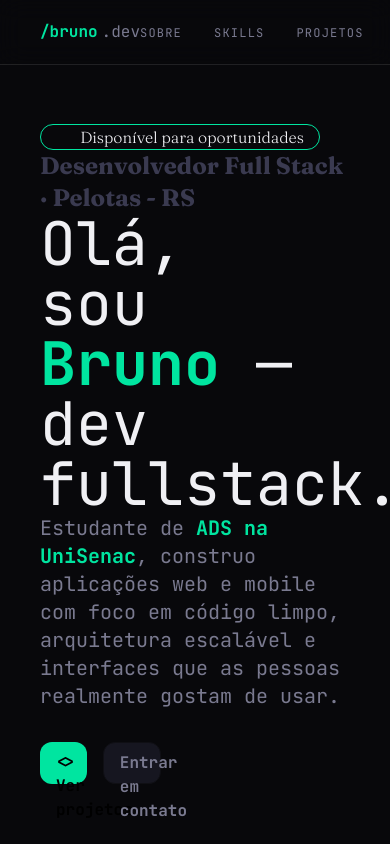
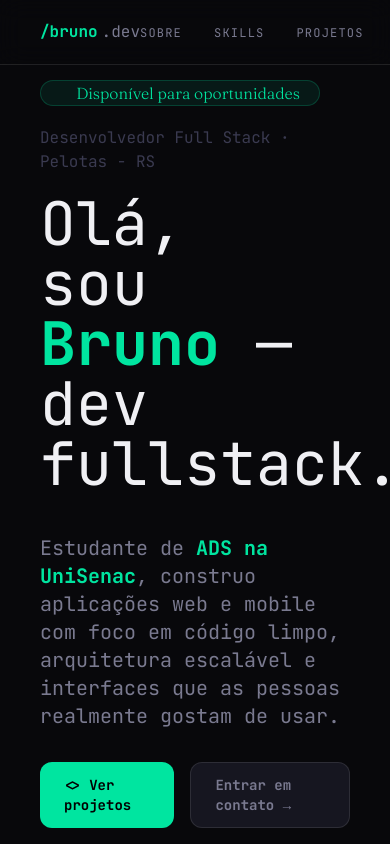
Before and after one commit to brunorehling/bruno-portfolio, a React (Vite) app: page / in a window 390 px wide. Shown: the top 844 px of the page. Built offline with nearby package versions, Linux system fonts and the light colour scheme.

Commit message:
ajustando a responsividade para dispositivos móveis

```diff
--- a/src/components/About.tsx
+++ b/src/components/About.tsx
@@ -8,8 +8,8 @@ export function About() {
 
             <h1 className="text-5xl font-bold mb-4 text-white">Quem está <span className="text-muted font-normal">por trás</span> < br/> do código</h1>
 
-            <div className="flex gap-10 mb-10">
-                <div className="w-1/2">
+            <div className="flex flex-col gap-10 mb-10 sm:flex-row">
+                <div className="w-full sm:w-1/2">
                     <p className="text-dim mb-4">Sou desenvolvedor full-stack em formação, apaixonado por
                         transformar ideias em produtos que resolvem problemas reais. Estou no 3º ano de ADS
                         na UniSenac Pelotas, construindo meu portfólio com projetos que importam. < br/>< br/>
@@ -17,7 +17,7 @@ export function About() {
                         Meu projeto atual é o AlertaMEI — uma aplicação financeira completa para
                         microempreendedores, com DRE simplificado, controle de transações e alertas de limite..</p>
                 </div>
-                <div className="w-1/2 grid grid-cols-2 gap-4">
+                <div className="grid grid-cols-2 gap-4 sm:w-1/2">
                     <MiniCard
                         title="3º"
                         description="ano de ADS"
--- a/src/components/Footer.tsx
+++ b/src/components/Footer.tsx
@@ -1,7 +1,7 @@
 export function Footer() {
   return (
     <footer className="border-t border-white/5 py-8">
-      <div className="max-w-4xl mx-auto px-10 flex items-center justify-between">
+      <div className="max-w-4xl mx-auto px-10 flex flex-col items-center justify-between sm:flex-row gap-4">
 
         <p className="text-dim text-xs">
           Feito com <span className="text-green">♥</span> e muito{' '}
--- a/src/components/Hero.tsx
+++ b/src/components/Hero.tsx
@@ -3,17 +3,17 @@ export function Hero() {
   return (
     <section id="hero" className="min-h-screen flex flex-col justify-center pt-16">
 
-      <div className="flex items-center justify-center max-w-70 rounded-4xl border border-green">
-        <div className="bg-green w-4 h-4 rounded-full mr-2 blink" />
+      <div className="flex items-center justify-center max-w-70 rounded-4xl text-green bg-green/8 border border-green/20">
+        <div className="bg-green w-2 h-2 rounded-full mr-2 blink" />
         <h1>
             Disponível para oportunidades
         </h1>
       </div>
-      <h2 className="text-2xl font-bold text-dim">
+      <p className=" text-dim mt-5 mb-5">
         Desenvolvedor Full Stack · Pelotas - RS
-      </h2>
+      </p>
 
-      <p className="text-6xl">
+      <p className="text-6xl mb-10">
         Olá, <br /> sou <span className="font-bold text-green">Bruno</span> —<br /> dev fullstack.
       </p>
 
@@ -22,14 +22,20 @@ export function Hero() {
         arquitetura escalável e interfaces que as pessoas realmente gostam de usar.
       </p>
 
-      <div className="flex justify-between w-[30vw] gap-4 mt-8">
-        <a href="#projetos" className="w-[12vw] h-[5vh] bg-green text-black font-bold py-2 px-4 rounded-xl hover:bg-green/80 transition-colors duration-200">
-          &lt;&gt; Ver projetos
-        </a>
-        <a href="#contato" className="w-[15vw] h-[5vh] bg-bg3 text-muted border border-bg2 font-bold py-2 px-4 rounded-xl hover:text-white transition-colors duration-200">
-          Entrar em contato
-        </a>
-      </div>
+      <div className="flex gap-4 mt-8">
+        <a
+          href="#projetos"
+          className="flex items-center justify-center bg-green text-black font-bold py-3 px-6 rounded-xl hover:bg-green/80 transition-colors duration-200 text-sm"
+        >
+        &lt;&gt; Ver projetos
+      </a>
+      <a
+        href="#contato"
+        className="flex items-center justify-center bg-bg3 text-muted border border-white/10 font-bold py-3 px-6 rounded-xl hover:text-white hover:border-white/20 transition-all duration-200 text-sm"
+      >
+        Entrar em contato →
+      </a>
+    </div>
 
     </section>
   )
--- a/src/components/Projects.tsx
+++ b/src/components/Projects.tsx
@@ -18,7 +18,7 @@ export function Projects() {
             </div>
 
 
-            <div className="grid grid-cols-2 gap-6">
+            <div className="grid grid-cols-1 gap-6 sm:grid-cols-2">
                 <div>
                     <ProjectCard
                         title="Glasses CNN"
--- a/src/components/Skills.tsx
+++ b/src/components/Skills.tsx
@@ -8,7 +8,7 @@ export function Skills() {
 
                 <h1 className="text-5xl font-bold mb-4 text-white">Stack  <span className="text-muted font-normal">&</span> < br/> Ferramentas</h1>
 
-                <div className="grid grid-cols-2 gap-6">
+                <div className="grid grid-cols-1 gap-6 sm:grid-cols-2">
                     <div>
                         <SkillCard role="frontend" tecnologies={["React", "TypeScript", "Tailwind CSS", "Next.js"]} />
                     </div>
```
